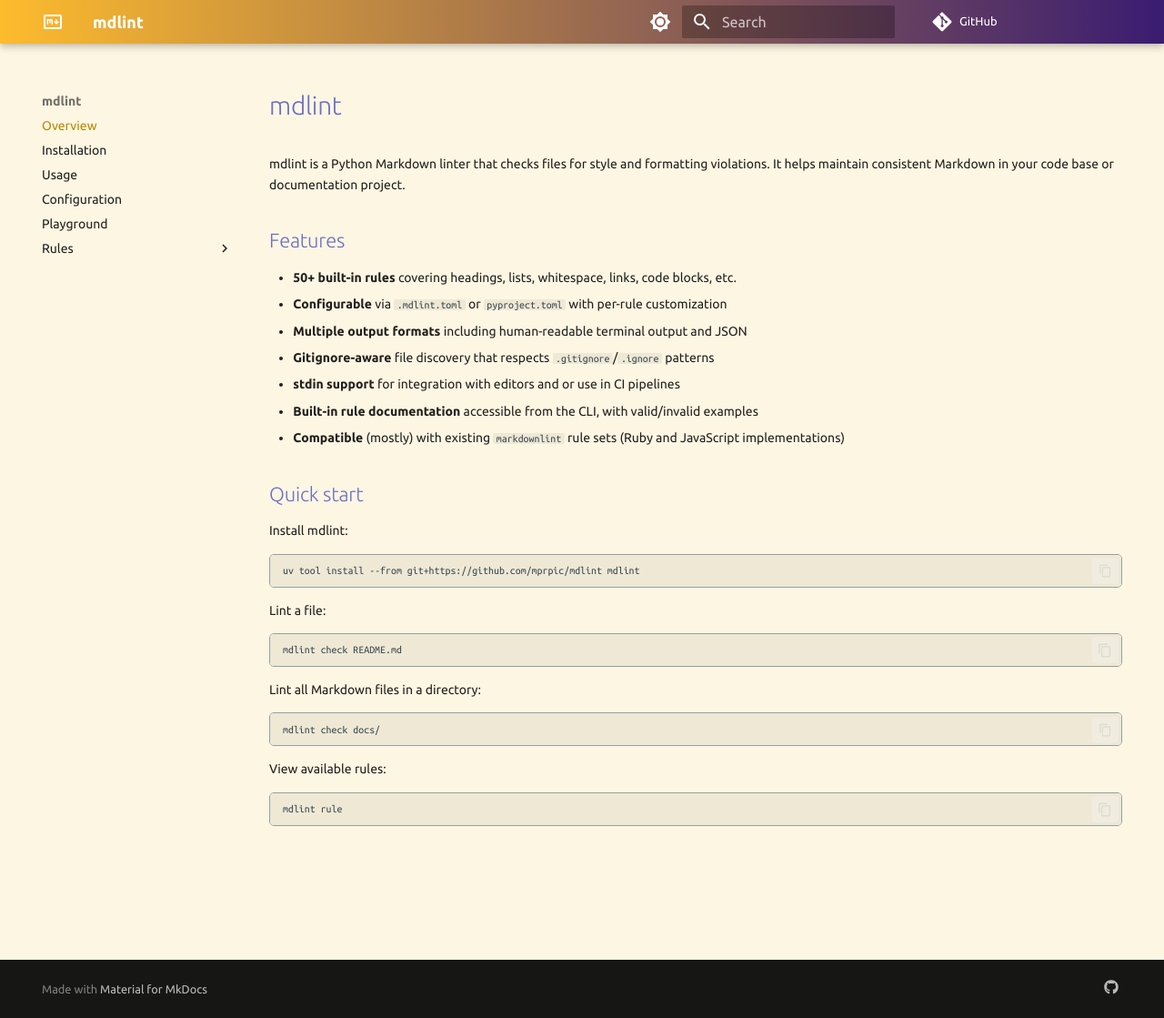
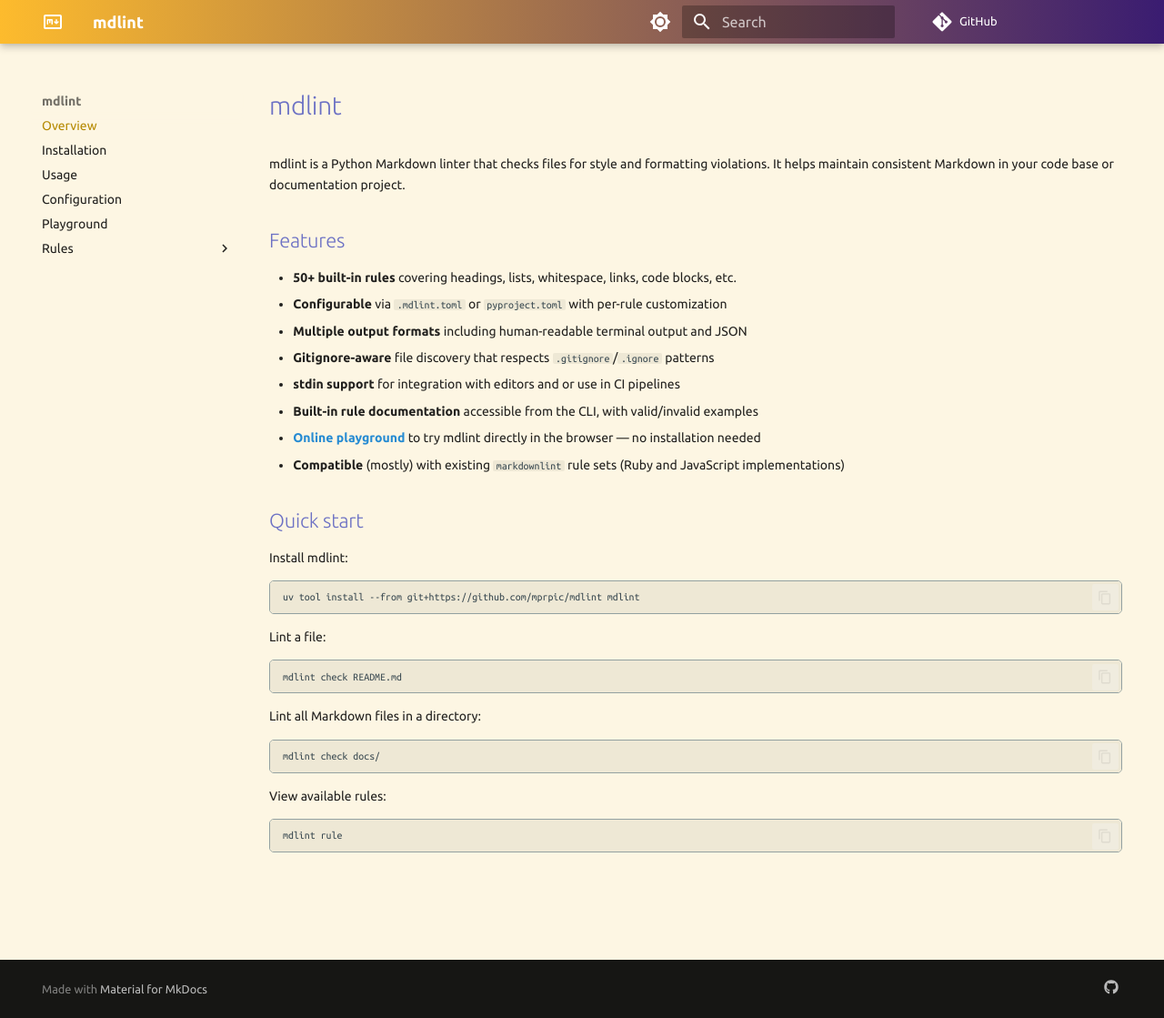
Before and after one commit to mprpic/mdlint, an MkDocs documentation site: the page built from docs/index.md, in a window 1280 px wide and 1119 px high. Shown: the whole window at 91% size. Built offline with MkDocs 1.6.1 and Material for MkDocs 9.7.7, drawn with Linux system fonts in a browser that asks for light colours; comment, search, counter and statistics services are not loaded.

Commit message:
Add note about playground feature to docs
Signed-off-by: Martin Prpič <martin.prpic@gmail.com>

```diff
--- a/docs/index.md
+++ b/docs/index.md
@@ -16,6 +16,7 @@
 - **Gitignore-aware** file discovery that respects `.gitignore`/`.ignore` patterns
 - **stdin support** for integration with editors and or use in CI pipelines
 - **Built-in rule documentation** accessible from the CLI, with valid/invalid examples
+- **[Online playground](playground.md)** to try mdlint directly in the browser — no installation needed
 - **Compatible** (mostly) with existing `markdownlint` rule sets (Ruby and JavaScript implementations)
 
 ## Quick start
```
Also changed, not shown: README.md (+1 -0 lines).
